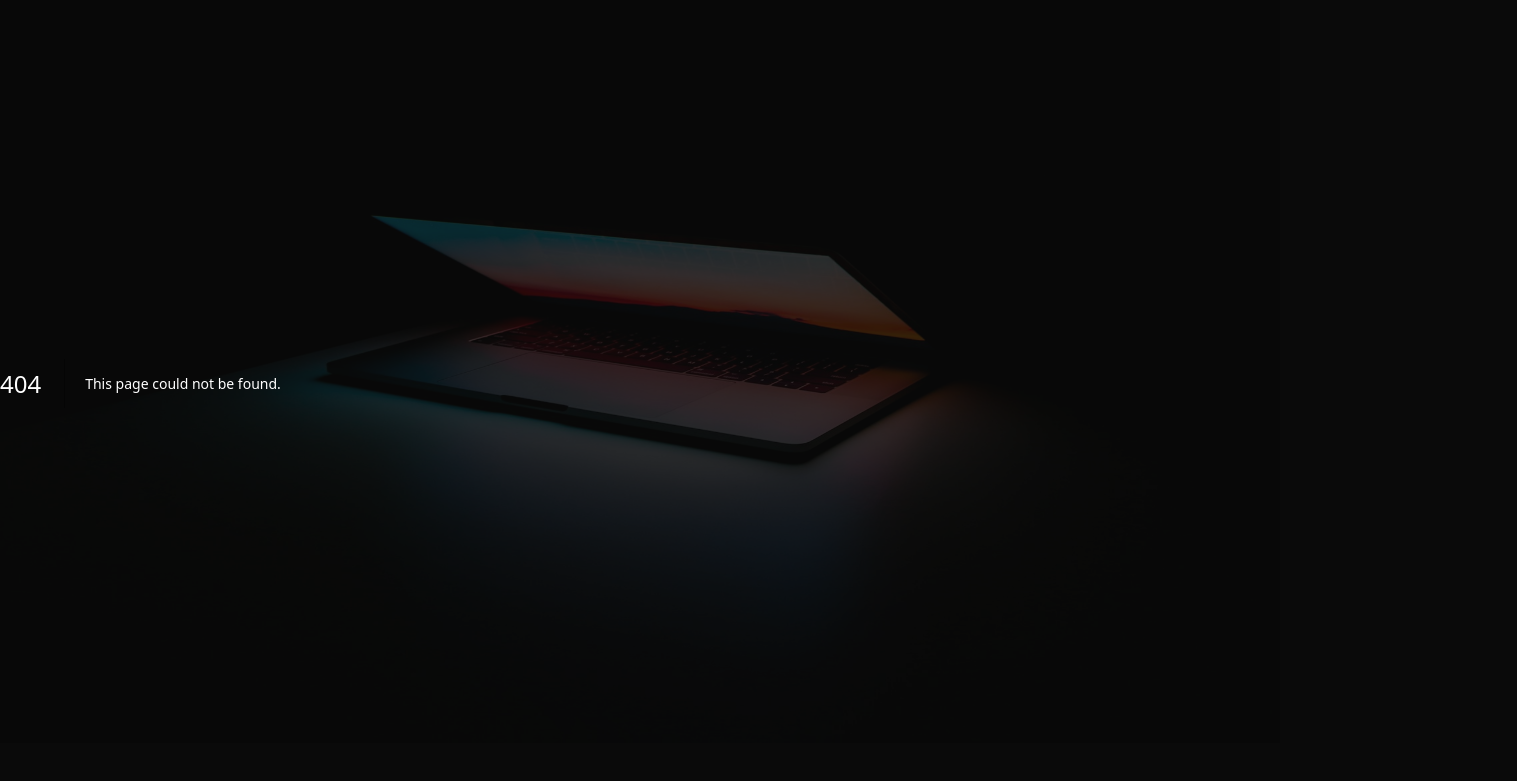
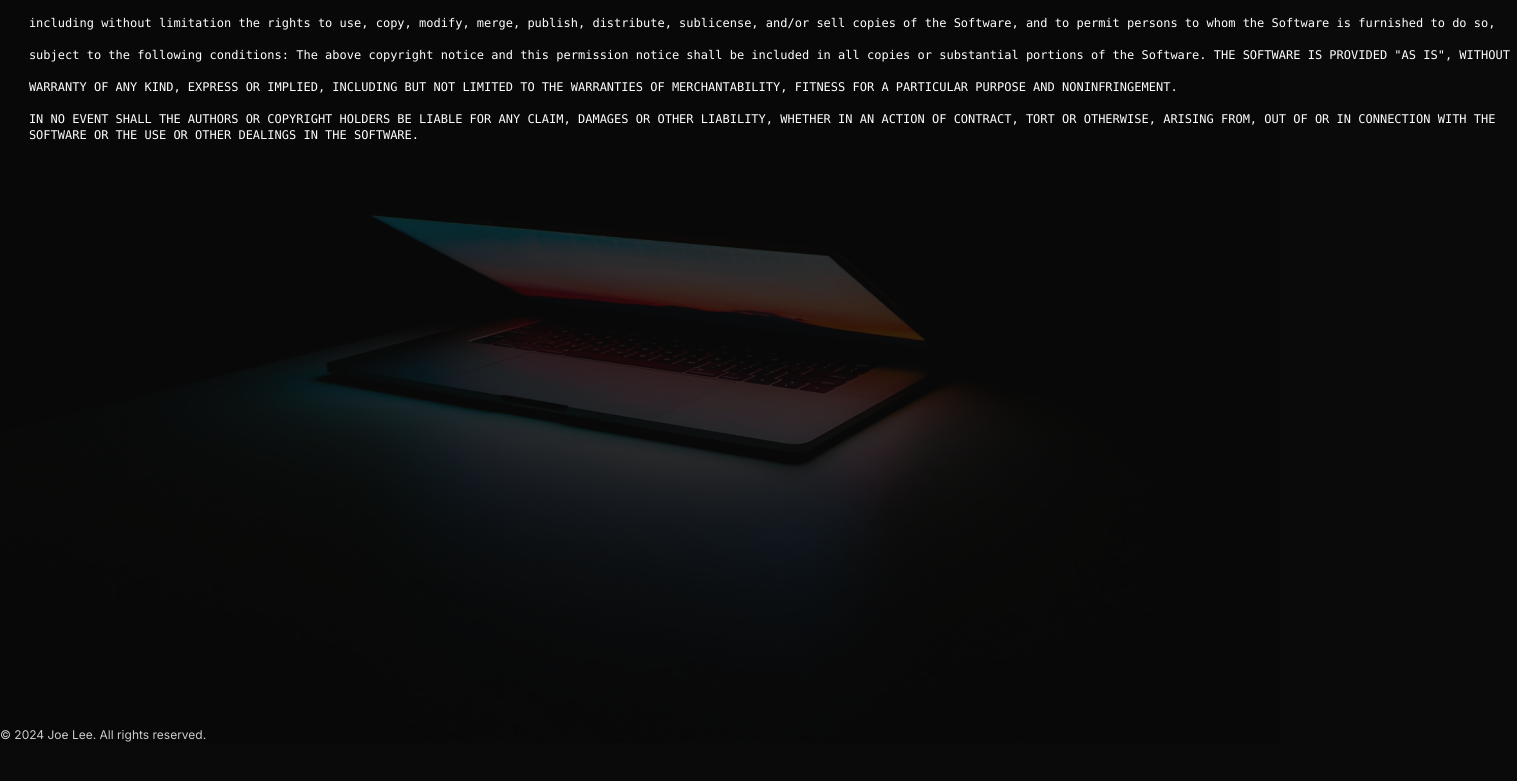
Before and after one commit to j1yl/lcpilot, a Next.js app: page /license in a window 1280 px wide. Before the commit this address had no page. Shown: the part 57-838 px from the top of the page, 1517 px wide, since content can reach past the window. After the commit the page ends 800 px from the top, so only its background shows below. Built offline with nearby package versions, Linux system fonts and the light colour scheme.

Commit message:
Updated Footer and License

```diff
--- a/app/layout.tsx
+++ b/app/layout.tsx
@@ -3,6 +3,7 @@
 import './globals.css';
 import Navbar from '@/components/Navbar';
 import Image from 'next/image';
+import Footer from '@/components/Footer';
 
 const inter = Inter({ subsets: ['latin'] });
 
@@ -29,6 +30,7 @@
         />
         <Navbar />
         <div className="z-20 mx-auto flex h-full w-full max-w-screen-2xl flex-grow">{children}</div>
+        <Footer />
       </body>
     </html>
   );
--- /dev/null
+++ b/app/license/page.tsx
@@ -0,0 +1,26 @@
+import React from 'react'
+
+interface LicensingInfoProps {
+}
+
+const LicensingInfo: React.FC<LicensingInfoProps> = () => {
+  const licensingText = `<pre>
+    Permission is hereby granted, free of charge, to any person obtaining a copy of this software and associated documentation files (the "Software"), to deal in the Software without restriction,
+
+    including without limitation the rights to use, copy, modify, merge, publish, distribute, sublicense, and/or sell copies of the Software, and to permit persons to whom the Software is furnished to do so,
+
+    subject to the following conditions: The above copyright notice and this permission notice shall be included in all copies or substantial portions of the Software. THE SOFTWARE IS PROVIDED "AS IS", WITHOUT
+
+    WARRANTY OF ANY KIND, EXPRESS OR IMPLIED, INCLUDING BUT NOT LIMITED TO THE WARRANTIES OF MERCHANTABILITY, FITNESS FOR A PARTICULAR PURPOSE AND NONINFRINGEMENT.
+
+    IN NO EVENT SHALL THE AUTHORS OR COPYRIGHT HOLDERS BE LIABLE FOR ANY CLAIM, DAMAGES OR OTHER LIABILITY, WHETHER IN AN ACTION OF CONTRACT, TORT OR OTHERWISE, ARISING FROM, OUT OF OR IN CONNECTION WITH THE
+    SOFTWARE OR THE USE OR OTHER DEALINGS IN THE SOFTWARE.
+  </pre>`
+
+  return <div className="max-w-6xl" dangerouslySetInnerHTML={{ __html: licensingText }} />
+}
+
+export default LicensingInfo
+
+
+//'Permission is hereby granted, free of charge, to any person obtaining a copy of this software and associated documentation files (the "Software"), to deal in the Software without restriction, including without limitation the rights to use, copy, modify, merge, publish, distribute, sublicense, and/or sell copies of the Software, and to permit persons to whom the Software is furnished to do so, subject to the following conditions: The above copyright notice and this permission notice shall be included in all copies or substantial portions of the Software. THE SOFTWARE IS PROVIDED "AS IS", WITHOUT WARRANTY OF ANY KIND, EXPRESS OR IMPLIED, INCLUDING BUT NOT LIMITED TO THE WARRANTIES OF MERCHANTABILITY, FITNESS FOR A PARTICULAR PURPOSE AND NONINFRINGEMENT. IN NO EVENT SHALL THE AUTHORS OR COPYRIGHT HOLDERS BE LIABLE FOR ANY CLAIM, DAMAGES OR OTHER LIABILITY, WHETHER IN AN ACTION OF CONTRACT, TORT OR OTHERWISE, ARISING FROM, OUT OF OR IN CONNECTION WITH THE SOFTWARE OR THE USE OR OTHER DEALINGS IN THE SOFTWARE.'
--- /dev/null
+++ b/components/Footer.tsx
@@ -0,0 +1,12 @@
+import React from 'react';
+
+const Footer: React.FC = () => {
+  return (
+    <footer className="footer">
+      {}
+      <p>© 2024 Joe Lee. All rights reserved.</p>
+    </footer>
+  );
+};
+
+export default Footer;
```
